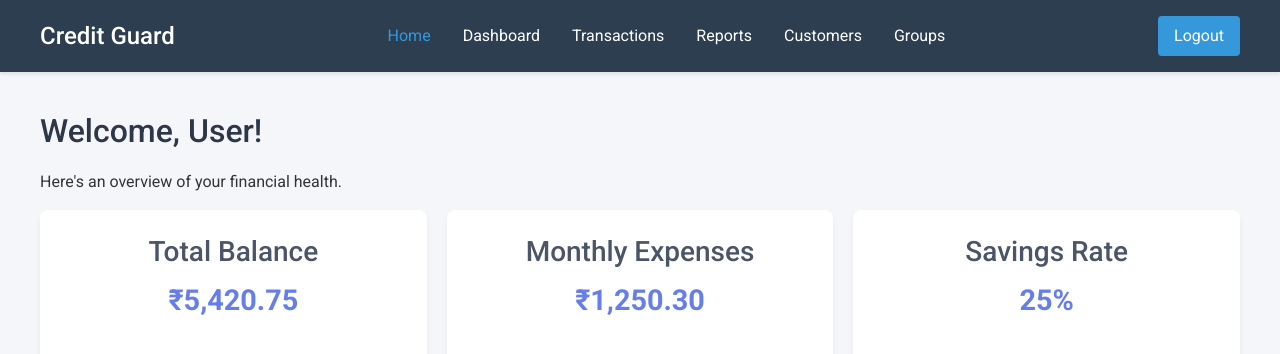
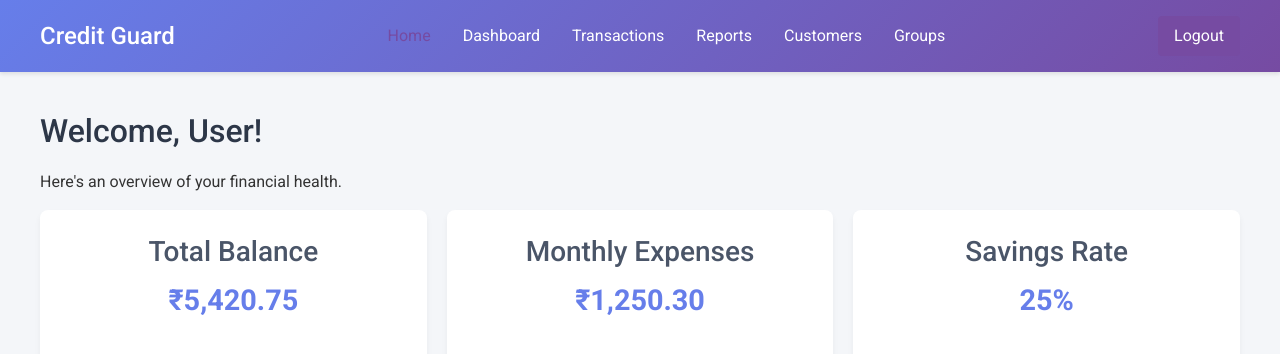
Before and after one commit to sureshkandi88/credit-guard-app, an Angular app: page /home in a window 1280 px wide. Shown: the top 354 px of the page. Built offline with nearby package versions, Linux system fonts and the light colour scheme; sample sign-in values are in the browser's storage.

Commit message:
Mini Checkpoint - 8.1

```diff
--- a/src/app/shared/header/header.component.scss
+++ b/src/app/shared/header/header.component.scss
@@ -2,8 +2,8 @@
 @use '../../../styles/variables' as vars;
 
 .app-header {
-  background-color: vars.$primary-color;
-  color: white;
+  background: linear-gradient(135deg, #667eea 0%, #764ba2 100%);
+  color: #ffffff;
   padding: 1rem;
   box-shadow: 0 2px 4px rgba(0, 0, 0, 0.1);
   position: relative;
@@ -21,7 +21,7 @@
   .logo h1 {
     margin: 0;
     font-size: 1.5rem;
-    color: white;
+    color: #ffffff;
   }
 
   .main-nav {
@@ -35,12 +35,12 @@
         margin: 0 1rem;
 
         a {
-          color: white;
+          color: #ffffff;
           text-decoration: none;
           transition: color 0.3s ease;
 
           &:hover, &.active {
-            color: vars.$secondary-color;
+            color: #764ba2;
           }
         }
       }
@@ -48,8 +48,8 @@
   }
 
   .logout-btn {
-    background-color: vars.$secondary-color;
-    color: white;
+    background-color: #764ba2;
+    color: #ffffff;
     border: none;
     padding: 0.5rem 1rem;
     border-radius: 4px;
@@ -57,7 +57,7 @@
     transition: background-color 0.3s ease;
 
     &:hover {
-      background-color: color.adjust(vars.$secondary-color, $lightness: -10%);
+      background-color: color.adjust(#764ba2, $lightness: -10%);
     }
   }
 
@@ -89,7 +89,7 @@
         span {
           height: 3px;
           width: 100%;
-          background-color: white;
+          background-color: #ffffff;
           margin: 3px 0;
           transition: all 0.3s ease;
         }
@@ -114,7 +114,7 @@
       position: absolute;
       top: 100%;
       left: 0;
-      background-color: vars.$primary-color;
+      background-color: #667eea;
       z-index: 1000;
 
       &.mobile-open {
```
